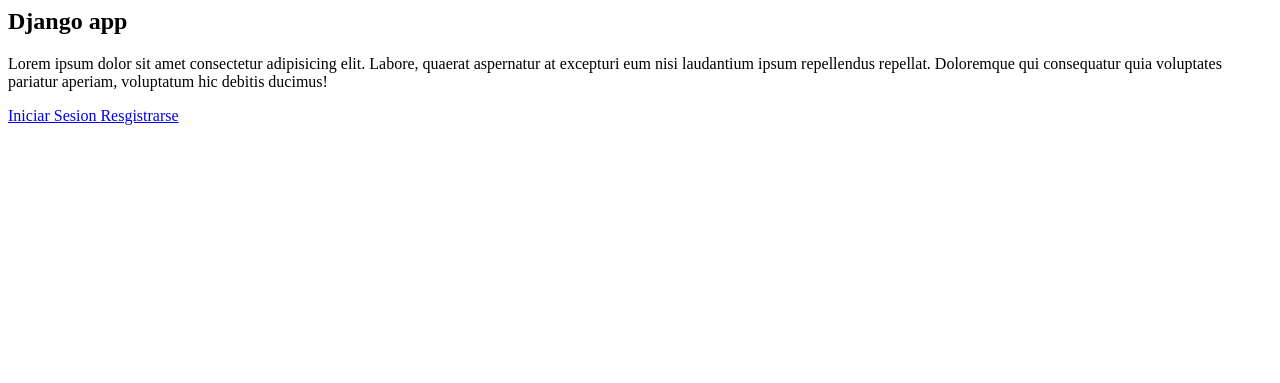
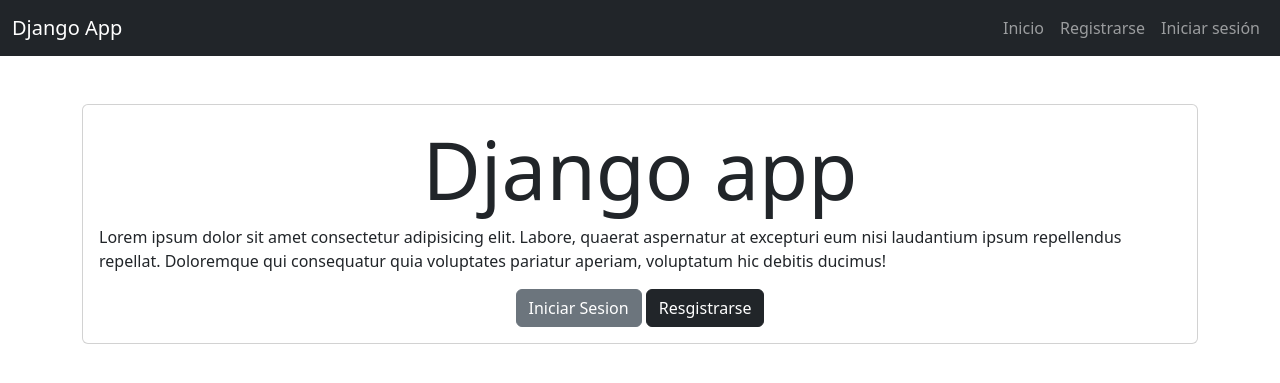
Before and after one commit to KasbekGaz/ADpwf, a Django app: page / in a window 1280 px wide. Shown: the top 383 px of the page. Run offline with Django 4.2, Linux system fonts and the light colour scheme.

Commit message:
modificanco sesionUsuario

```diff
--- a/ADframework/urls.py
+++ b/ADframework/urls.py
@@ -23,4 +23,6 @@
     path('', views.casa, name='casa'),
     path('registrar/', views.registro, name='registro'),
     path('inicio/', views.autenticar, name='inicio'),
+    path('logout/', views.closesesion, name="CerrarSesion")
+
 ]
--- a/TareaApp/templates/base.html
+++ b/TareaApp/templates/base.html
@@ -4,10 +4,37 @@
     <meta http-equiv="X-UA-Compatible" content="IE=edge">
     <meta name="viewport" content="width=device-width, initial-scale=1.0">
     <title>Aplicacion de Tareas</title>
+    <link rel="stylesheet" href="https://cdn.jsdelivr.net/npm/bootstrap@5.3.0-alpha3/dist/css/bootstrap.min.css">
 </head>
 <body>
+    <nav class="navbar navbar-expand-lg bg-dark navbar-dark">
+        <div class="container-fluid">
+          <a class="navbar-brand" href="/">Django App</a>
+          <button class="navbar-toggler" type="button" data-bs-toggle="collapse" data-bs-target="#navbarNav" aria-controls="navbarNav" aria-expanded="false" aria-label="Toggle navigation">
+            <span class="navbar-toggler-icon"></span>
+          </button>
+          <div class="collapse navbar-collapse" id="navbarNav">
+            <ul class="navbar-nav ms-auto">
+              <li class="nav-item">
+                      <a class="nav-link"  href="/">Inicio</a>
+                      {% if user.is_authenticated %}
+                  </li>
 
-
+                  <li class="nav-item">
+                      <a class="nav-link" href="/logout">Cerrar Sesion</a>
+                  </li>
+                  {% else %}
+                  <li class="nav-item">
+                      <a class="nav-link" href="/registro">Registrarse</a>
+                  </li>
+                  <li class="nav-item">
+                      <a class="nav-link" href="/inicio">Iniciar sesión</a>
+                  </li>
+                  {% endif %}
+            </ul>
+          </div>
+        </div>
+      </nav>
     {% block content %}
     {% endblock %}
 </body>
```
Also changed, not shown: db.sqlite3.
